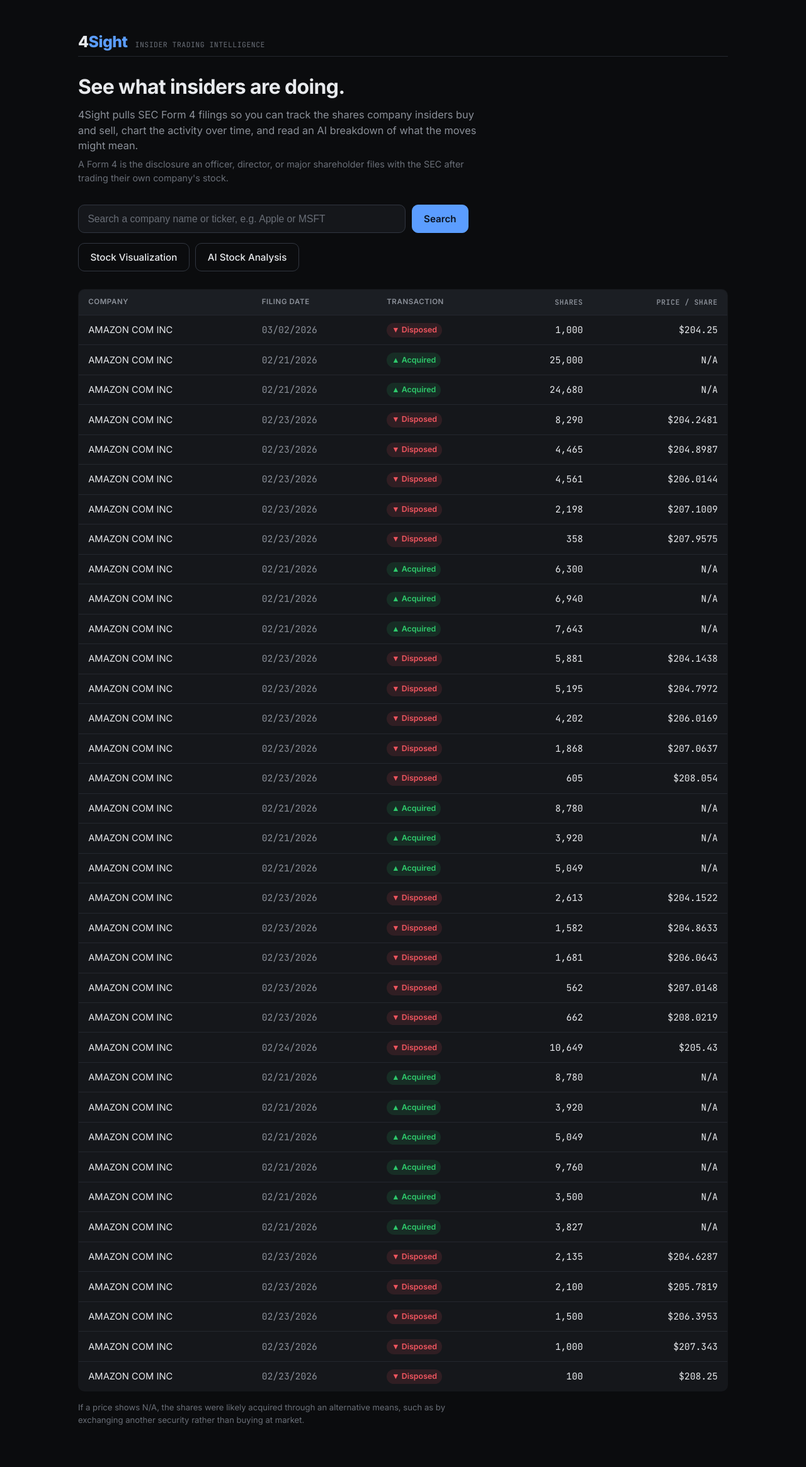
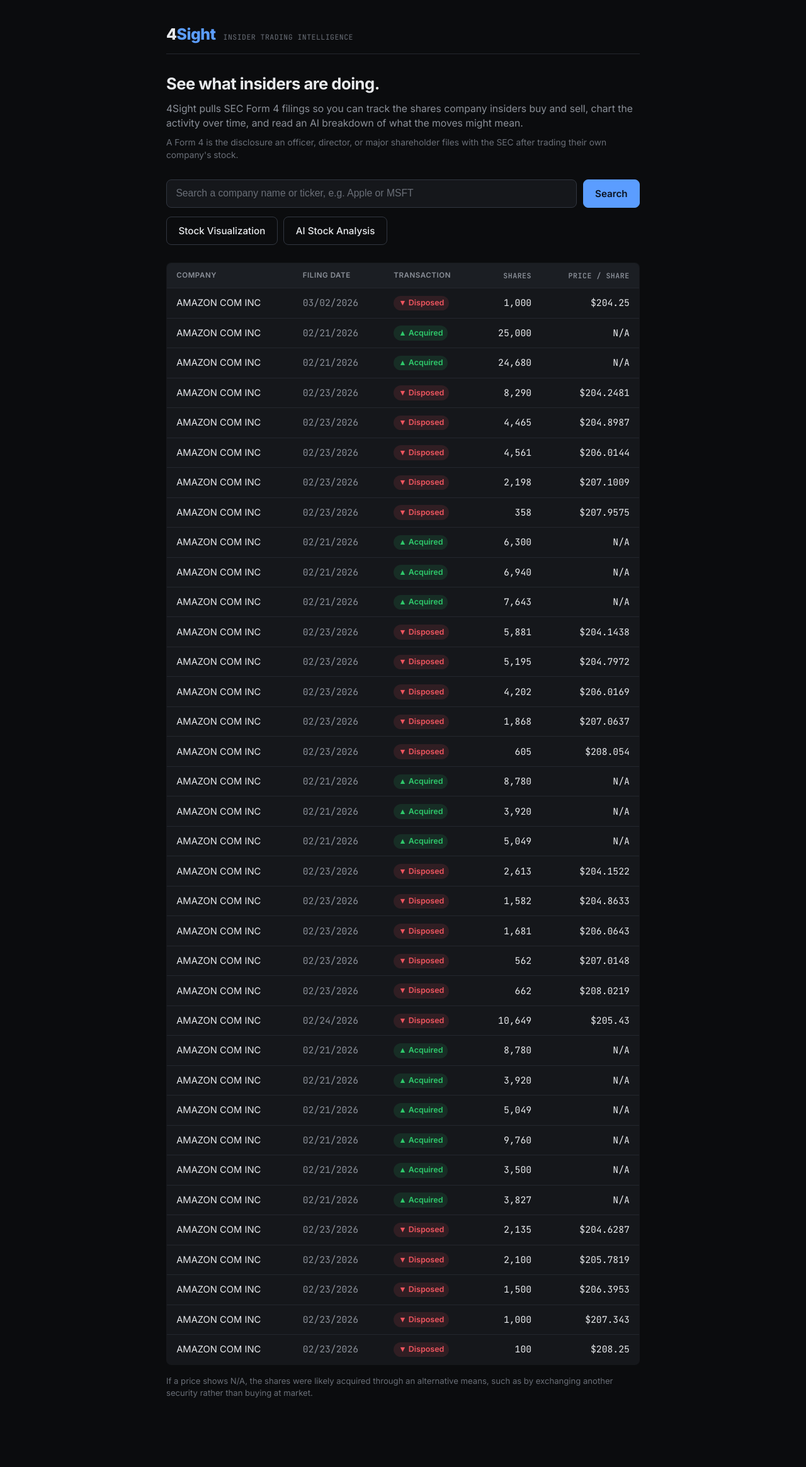
Before and after one commit to pratyushsaxena1/4Sight, a Flask app: page / in a window 1280 px wide. Shown: the whole page at 63% size. After the commit the page ends 2220 px from the top, so only its background shows below. Run offline with Flask 3, Linux system fonts and the light colour scheme.

Commit message:
Tighten layout into a balanced centered column
The 1080px container with 640px-capped intro text left a large dead zone on
the right and read as lopsided. Narrow the column to 800px and let the header,
intro, search, and table share the same edges, shrink the oversized hero, and
raise density so it reads as a tool rather than a landing page.

Co-Authored-By: Claude Opus 4.8 <noreply@anthropic.com>

```diff
--- a/static/css/indexStyle.css
+++ b/static/css/indexStyle.css
@@ -14,7 +14,7 @@
     --acquired: #2ec96b;
     --disposed: #f0555f;
     --mono: "JetBrains Mono", ui-monospace, SFMono-Regular, Menlo, monospace;
-    --radius: 10px;
+    --radius: 8px;
 }
 
 * {
@@ -32,9 +32,9 @@ body {
 }
 
 .mainContainer {
-    max-width: 1080px;
+    max-width: 800px;
     margin: 0 auto;
-    padding: 3rem 1.5rem 4rem;
+    padding: 2.25rem 1.5rem 3.5rem;
     text-align: left;
 }
 
@@ -44,9 +44,9 @@ body {
     display: flex;
     align-items: baseline;
     gap: 0.75rem;
-    padding-bottom: 0.25rem;
+    padding-bottom: 0.75rem;
     border-bottom: 1px solid var(--border);
-    margin-bottom: 1.5rem;
+    margin-bottom: 1.75rem;
 }
 
 .wordmark {
@@ -75,24 +75,22 @@ body {
 }
 
 h1 {
-    font-size: 2rem;
+    font-size: 1.6rem;
     font-weight: 700;
     letter-spacing: -0.02em;
     margin: 0 0 0.5rem;
 }
 
 .lede {
-    max-width: 640px;
     color: var(--text-muted);
-    font-size: 1.02rem;
-    margin: 0 0 0.4rem;
+    font-size: 0.98rem;
+    margin: 0 0 0.5rem;
 }
 
 .subLede {
-    max-width: 640px;
     color: var(--text-dim);
-    font-size: 0.9rem;
-    margin: 0 0 2rem;
+    font-size: 0.86rem;
+    margin: 0 0 1.75rem;
 }
 
 /* ---------- Search + actions ---------- */
@@ -100,8 +98,7 @@ h1 {
 .searchRow {
     display: flex;
     gap: 0.6rem;
-    margin-bottom: 1rem;
-    max-width: 620px;
+    margin-bottom: 0.85rem;
 }
 
 #companySearchText {
@@ -266,14 +263,12 @@ button:active {
     border-radius: var(--radius);
     padding: 1.1rem 1.25rem;
     margin: 1.5rem 0;
-    max-width: 640px;
 }
 
 .footnote {
     color: var(--text-dim);
     font-size: 0.82rem;
     margin: 0.75rem 0 0;
-    max-width: 640px;
 }
 
 .selectedCompany {
@@ -318,7 +313,6 @@ button:active {
     border-radius: var(--radius);
     padding: 1.5rem 1.75rem;
     margin: 1rem 0;
-    max-width: 760px;
 }
 
 .reportCard pre {
```
